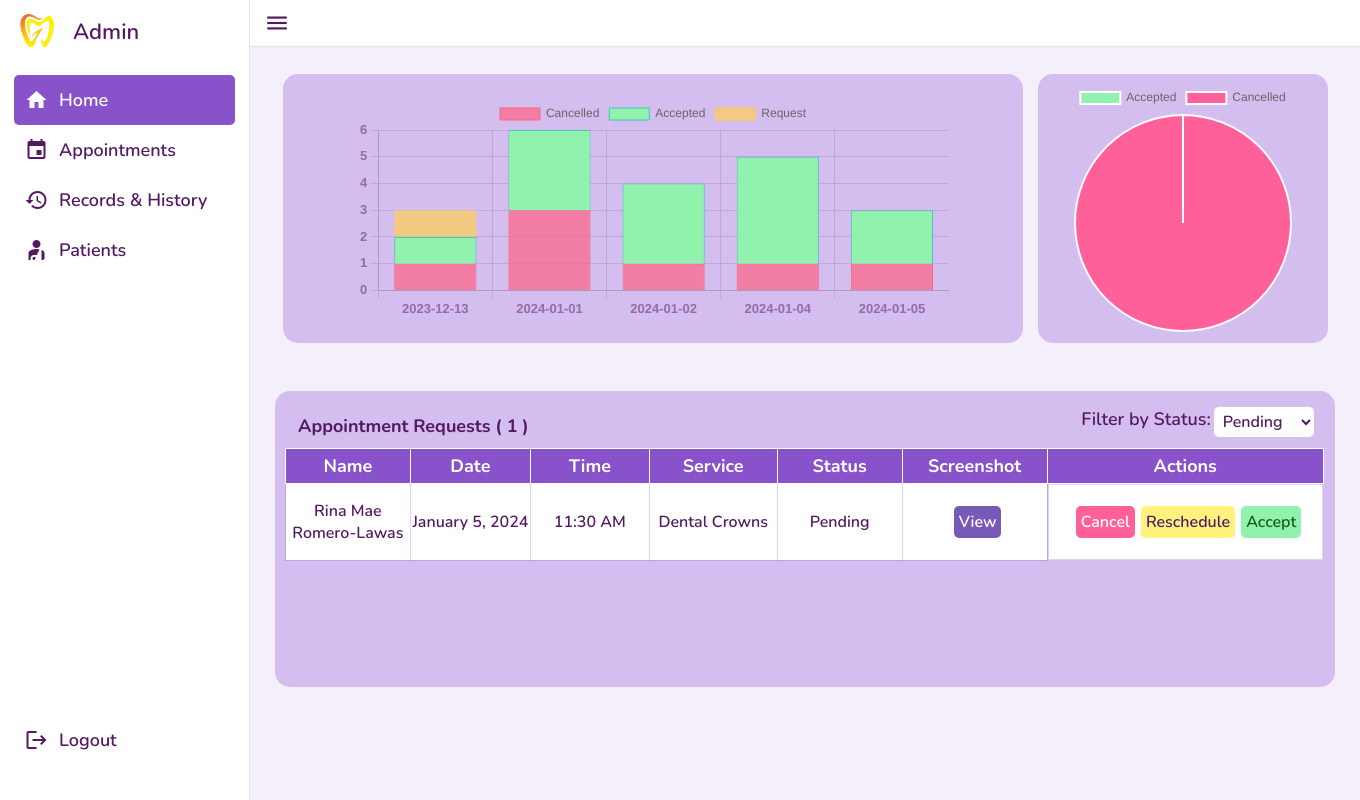
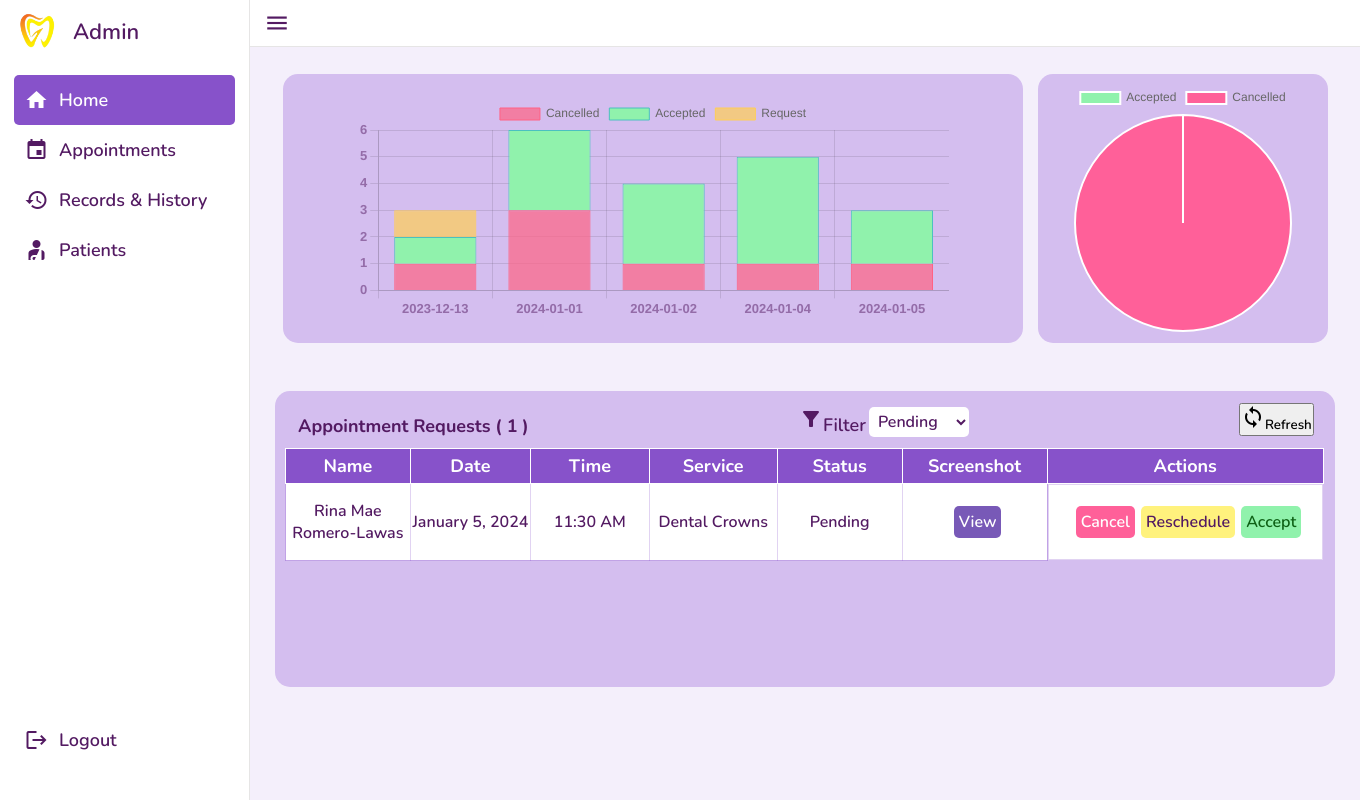
Before and after one commit to WinWin-Kobayashi/officialB-dentalClinicWeb, a PHP site: page /officialB-dentalClinicWeb/admin-dashboard.php in a window 1360 px wide. Run offline with PHP 8.4, Linux system fonts and the light colour scheme; data comes from the database, SQL or seed files in the repository; some libraries are stand-ins or nearby versions.

Commit message:
Enhance: Add refresh button on admin

```diff
--- a/admin-dashboard.php
+++ b/admin-dashboard.php
@@ -84,7 +84,8 @@ if ($resultPending) {
                         <div class="selection">
                             <form method="get" action="admin-dashboard.php" >
                                 <!-- Dropdown for filtering by status -->
-                                <label for="statusFilter">Filter by Status:</label>
+                                <label for="statusFilter">
+                                    <i class="material-icons">filter_alt</i>Filter</label>
                                 <select id="statusFilter" name="status" onchange="this.form.submit()">
                                     <option value="Pending" <?php echo (isset($_GET['status']) && $_GET['status'] == 'Pending') ? 'selected' : ''; ?>>Pending</option>
                                     <option value="Cancelled" <?php echo (isset($_GET['status']) && $_GET['status'] == 'Cancelled') ? 'selected' : ''; ?>>Cancelled</option>
@@ -92,6 +93,12 @@ if ($resultPending) {
                                 </select>
                             </form>
                         </div>
+
+                        <form action="" method="get">
+                            <input type="hidden" name="status" value="Pending">
+                            <button type="submit">
+                                <i class="material-icons">sync</i>Refresh</button>
+                        </form>
 
 
                     </div>
@@ -109,7 +116,7 @@ if ($resultPending) {
                                 $statusFilter = $_GET['status'];
                             }
 
-                            $query = "SELECT * FROM appointments WHERE status = '$statusFilter'";
+                            $query = "SELECT * FROM appointments WHERE status = '$statusFilter' ORDER BY date DESC, time DESC";
                             $result = mysqli_query($conn, $query);
 
                             if ($result) { ?>
```
